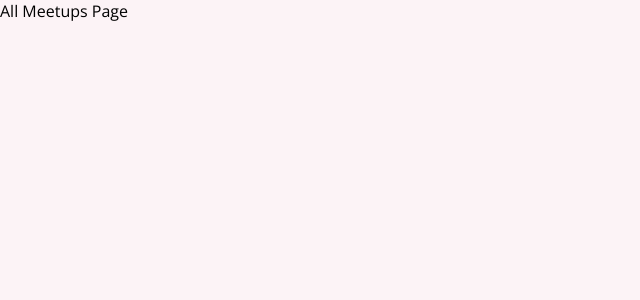
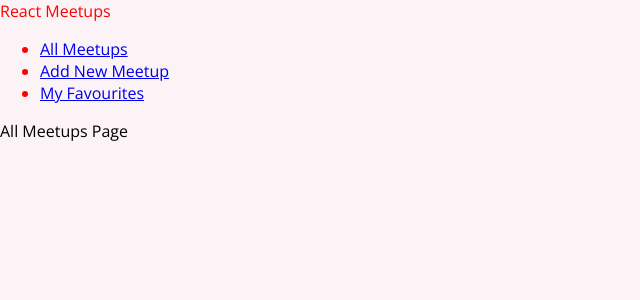
Before and after one commit to tash149/react-go-thru, a React (Create React App) app in the folder new-app/: page / in a window 1280 px wide. Shown: the top 300 px of the page, without its empty margins (0-640 px from the left). Built offline with nearby package versions, Linux system fonts and the light colour scheme.

Commit message:
react: css module

```diff
--- a/new-app/src/App.js
+++ b/new-app/src/App.js
@@ -3,6 +3,9 @@
 import AllMeetupsPage from './pages/AllMeetups';
 import NewMeetupPage from './pages/NewMeetup';
 import FavouritesPage from './pages/Favourites';
+import MainNavigation from './components/layout/MainNavigation';
+//import Buttony from './components/Buttony';
+
 //import Todo from './components/Todo';
 
 
@@ -12,6 +15,7 @@
   render() {
     return (
       <div>
+        <MainNavigation/>
         <Switch>
           <Route path='/' exact>
             <AllMeetupsPage/>
--- /dev/null
+++ b/new-app/src/components/layout/MainNavigation.css
@@ -0,0 +1,3 @@
+.yooo{
+    color: red;
+}
--- /dev/null
+++ b/new-app/src/components/layout/MainNavigation.js
@@ -0,0 +1,27 @@
+import React from 'react';
+import { Link } from 'react-router-dom'; //a href would request the server and load new pg, why request when we could do this using react
+import classes from './MainNavigation.module.css';
+//import './MainNavigation.css'; //module.css not working
+
+function MainNavigation() {
+    return(
+        <header className={classes.brb}>
+            <div>React Meetups</div>
+            <nav>
+                <ul>
+                    <li>
+                        <Link to='/'>All Meetups</Link>
+                    </li>
+                    <li>
+                        <Link to='/new-meetup'>Add New Meetup</Link>
+                    </li>
+                    <li>
+                        <Link to='/favourites'>My Favourites</Link>
+                    </li>
+                </ul>
+            </nav>
+        </header>
+    );
+}
+
+export default MainNavigation;
--- /dev/null
+++ b/new-app/src/components/layout/MainNavigation.module.css
@@ -0,0 +1,3 @@
+.brb{
+    color: red;
+}
```
